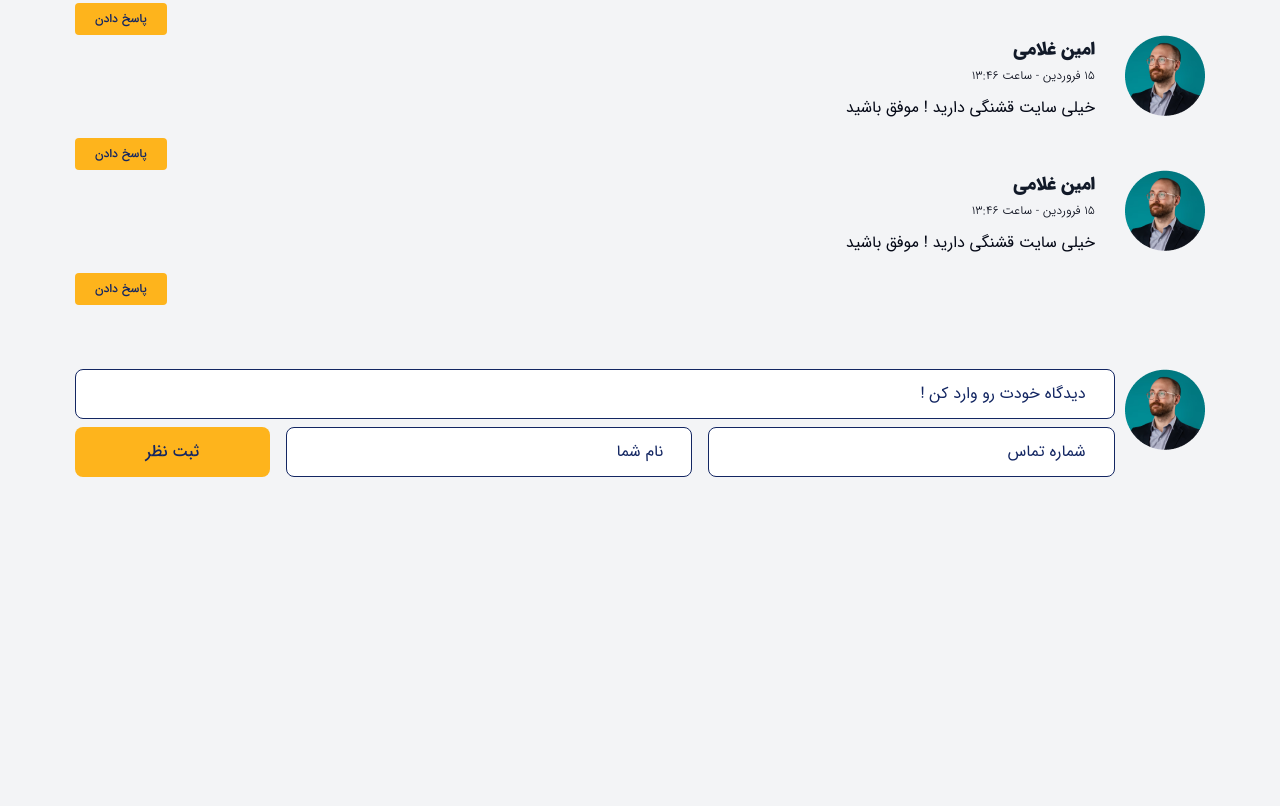
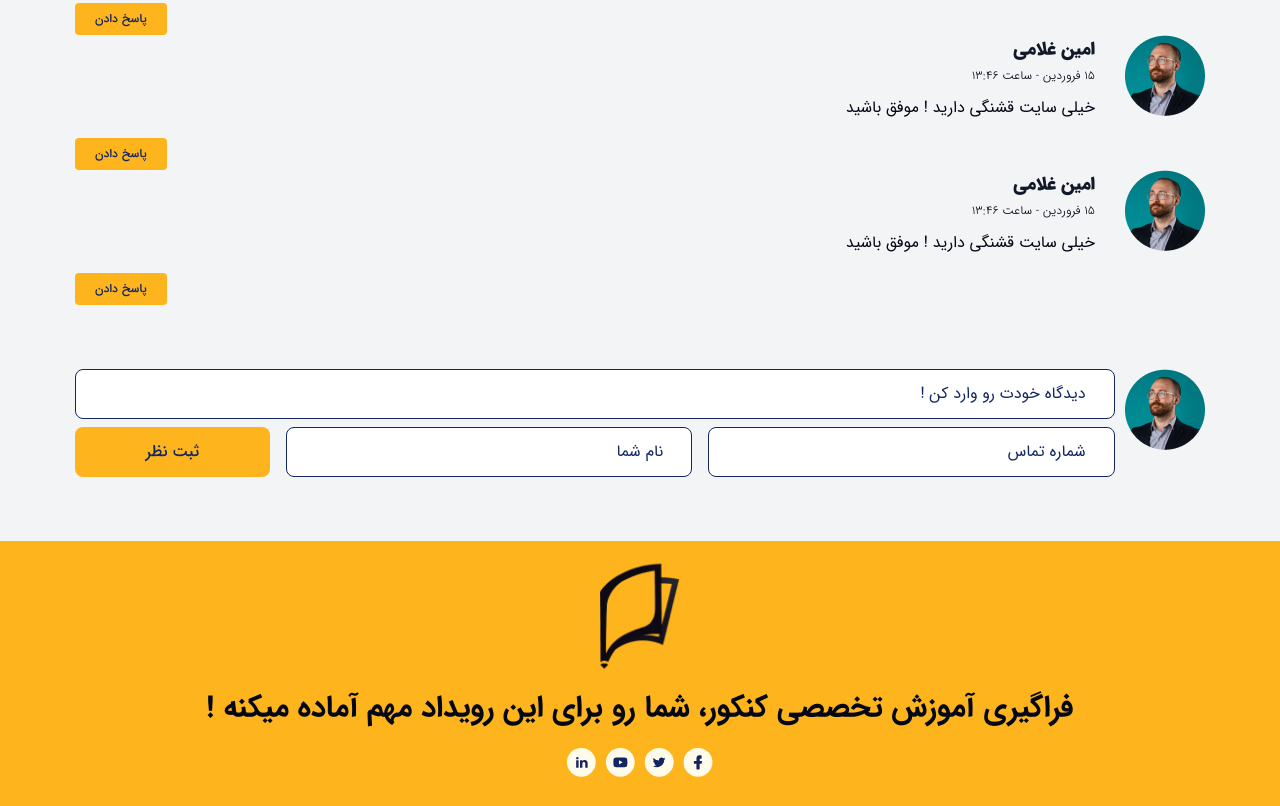
Before and after one commit to HadiKia/dani, a website: page index.html in a window 1280 px wide. Shown: the part 2543-3349 px from the top of the page. Before the commit the page ends 3084 px from the top, so only its background shows below. Drawn offline with nearby package versions, Linux system fonts and the light colour scheme.

Commit message:
The footer has been created

```diff
--- a/index.html
+++ b/index.html
@@ -889,7 +889,7 @@
             <input type="text" placeholder="نام شما" class="md:col-span-2" />
             <button
               @click="isOpenComment = false"
-              class="bg-secondary text-primary text-xs md:text-base font-medium rounded-sm px-[7px] py-[3.25px] mr-5 md:mr-0 md:rounded-lg"
+              class="bg-secondary text-primary text-xs md:text-base font-medium rounded-sm px-[7px] py-[3.25px] mr-2.5 md:mr-0 md:rounded-lg"
             >
               ثبت نظر
             </button>
@@ -951,7 +951,7 @@
             <input type="text" placeholder="نام شما" class="md:col-span-2" />
             <button
               @click="isOpenComment = false"
-              class="bg-secondary text-primary text-xs md:text-base font-medium rounded-sm px-[7px] py-[3.25px] mr-5 md:mr-0 md:rounded-lg"
+              class="bg-secondary text-primary text-xs md:text-base font-medium rounded-sm px-[7px] py-[3.25px] mr-2.5 md:mr-0 md:rounded-lg"
             >
               ثبت نظر
             </button>
@@ -1013,7 +1013,7 @@
             <input type="text" placeholder="نام شما" class="md:col-span-2" />
             <button
               @click="isOpenComment = false"
-              class="bg-secondary text-primary text-xs md:text-base font-medium rounded-sm px-[7px] py-[3.25px] mr-5 md:mr-0 md:rounded-lg"
+              class="bg-secondary text-primary text-xs md:text-base font-medium rounded-sm px-[7px] py-[3.25px] mr-2.5 md:mr-0 md:rounded-lg"
             >
               ثبت نظر
             </button>
@@ -1075,7 +1075,7 @@
             <input type="text" placeholder="نام شما" class="md:col-span-2" />
             <button
               @click="isOpenComment = false"
-              class="bg-secondary text-primary text-xs md:text-base font-medium rounded-sm px-[7px] py-[3.25px] mr-5 md:mr-0 md:rounded-lg"
+              class="bg-secondary text-primary text-xs md:text-base font-medium rounded-sm px-[7px] py-[3.25px] mr-2.5 md:mr-0 md:rounded-lg"
             >
               ثبت نظر
             </button>
@@ -1101,7 +1101,7 @@
           <input type="number" placeholder="شماره تماس" class="md:col-span-2" />
           <input type="text" placeholder="نام شما" class="md:col-span-2" />
           <button
-            class="bg-secondary text-primary text-xs md:text-base font-medium rounded-sm px-[7px] py-[3.25px] mr-5 md:mr-0 md:rounded-lg"
+            class="bg-secondary text-primary text-xs md:text-base font-medium rounded-sm px-[7px] py-[3.25px] mr-2.5 md:mr-0 md:rounded-lg"
           >
             ثبت نظر
           </button>
@@ -1109,7 +1109,120 @@
       </div>
     </main>
 
-
+    <!-- footer -->
+    <div class="bg-secondary">
+      <footer
+        class="max-w-[1130px] mx-auto px-[29px] flex flex-col items-center pt-2 pb-9"
+      >
+        <img
+          src="assets/images/Daaninologo.png"
+          alt="Daaninologo"
+          class="w-10 md:w-20 mb-0.5 md:mb-2"
+        />
+        <p
+          class="text-textColor font-bold text-[15px] text-center mb-2 md:text-xl lg:text-3xl md:mb-7"
+        >
+          فراگیری آموزش تخصصی کنکور، شما رو برای این رویداد مهم آماده میکنه !
+        </p>
+        <div class="flex items-center gap-x-2 md:gap-x-6">
+          <a href="#">
+            <svg
+              xmlns="http://www.w3.org/2000/svg"
+              width="15"
+              height="15"
+              fill="none"
+              class="md:scale-[2]"
+            >
+              <path
+                fill="#FFFBEB"
+                d="M-.004 7.433a7.242 7.242 0 1 1 14.484 0 7.242 7.242 0 0 1-14.484 0Z"
+              />
+              <g clip-path="url(#a)">
+                <path
+                  fill="#132662"
+                  d="M8.982 6.73h-.86V5.578h.701a.22.22 0 0 0 .227-.227v-1.2a.22.22 0 0 0-.227-.225h-.826c-.894 0-1.516.633-1.516 1.572v1.211h-.996a.304.304 0 0 0-.305.306v.815c0 .158.124.305.305.305h.973v2.501c0 .158.125.305.306.305h1.064a.24.24 0 0 0 .17-.079.295.295 0 0 0 .079-.192V8.145h.747c.146 0 .26-.09.282-.226v-.023l.159-.78c.011-.08 0-.17-.068-.26-.023-.057-.125-.114-.215-.125Z"
+                />
+              </g>
+              <defs>
+                <clipPath id="a">
+                  <path fill="#fff" d="M3.617 3.811h7.242v7.242H3.617z" />
+                </clipPath>
+              </defs>
+            </svg>
+          </a>
+          <a href="#">
+            <svg
+              xmlns="http://www.w3.org/2000/svg"
+              width="15"
+              height="15"
+              fill="none"
+              class="md:scale-[2]"
+            >
+              <path
+                fill="#FFFBEB"
+                fill-rule="evenodd"
+                d="M.102 7.433a7.242 7.242 0 1 1 14.484 0 7.242 7.242 0 0 1-14.484 0Z"
+                clip-rule="evenodd"
+              />
+              <g clip-path="url(#a)">
+                <path
+                  fill="#132662"
+                  d="M10.347 5.758c.04-.047-.012-.109-.072-.087-.133.05-.255.082-.435.102.222-.123.325-.3.408-.515.02-.053-.04-.1-.093-.075a2.758 2.758 0 0 1-.685.22 1.357 1.357 0 0 0-.956-.385c-.724 0-1.311.546-1.311 1.22 0 .095.012.188.034.277A3.831 3.831 0 0 1 4.624 5.34c-.044-.047-.124-.04-.152.017a1.144 1.144 0 0 0-.114.498c0 .423.231.796.583 1.015a1.391 1.391 0 0 1-.447-.088c-.068-.025-.145.02-.136.088.07.523.494.956 1.04 1.058a1.4 1.4 0 0 1-.43.04c-.074-.005-.133.06-.101.122.205.41.648.696 1.164.705a2.757 2.757 0 0 1-1.627.522c-.076 0-.109.097-.041.13.518.256 1.11.4 1.737.4 2.41 0 3.729-1.857 3.729-3.467 0-.053-.002-.106-.004-.158.196-.131.372-.288.522-.463Z"
+                />
+              </g>
+              <defs>
+                <clipPath id="a">
+                  <path fill="#fff" d="M3.723 3.811h7.242v7.242H3.723z" />
+                </clipPath>
+              </defs>
+            </svg>
+          </a>
+          <a href="#">
+            <svg
+              xmlns="http://www.w3.org/2000/svg"
+              width="15"
+              height="15"
+              fill="none"
+              class="md:scale-[2]"
+            >
+              <path
+                fill="#FFFBEB"
+                d="M7.398 14.572a7.19 7.19 0 1 0 0-14.382 7.19 7.19 0 0 0 0 14.382Z"
+              />
+              <g clip-path="url(#a)">
+                <path
+                  fill="#132662"
+                  d="M10.81 5.746a.867.867 0 0 0-.622-.622c-.543-.147-2.739-.147-2.739-.147s-2.195 0-2.738.147a.867.867 0 0 0-.622.622c-.148.555-.148 1.686-.148 1.686s0 1.143.148 1.686c.079.306.316.544.622.623.543.147 2.738.147 2.738.147s2.196 0 2.739-.147a.867.867 0 0 0 .622-.623c.147-.543.147-1.686.147-1.686s0-1.131-.147-1.686ZM6.748 8.485V6.38L8.57 7.432 6.748 8.485Z"
+                />
+              </g>
+              <defs>
+                <clipPath id="a">
+                  <path fill="#fff" d="M3.828 3.811h7.242v7.242H3.828z" />
+                </clipPath>
+              </defs>
+            </svg>
+          </a>
+          <a href="#">
+            <svg
+              xmlns="http://www.w3.org/2000/svg"
+              width="15"
+              height="15"
+              fill="none"
+              class="md:scale-[2]"
+            >
+              <path
+                fill="#FFFBEB"
+                d="M7.4 14.572A7.19 7.19 0 1 0 7.4.19a7.19 7.19 0 0 0 0 14.382Z"
+              />
+              <path
+                fill="#132662"
+                d="M6.026 5.32a.603.603 0 1 1-1.207 0 .603.603 0 0 1 1.207 0Zm.018 1.05H4.837v3.778h1.207V6.37Zm1.908 0H6.75v3.778h1.188V8.166c0-1.105 1.44-1.207 1.44 0v1.982h1.192V7.755c0-1.861-2.13-1.792-2.631-.878l.012-.507Z"
+              />
+            </svg>
+          </a>
+        </div>
+      </footer>
+    </div>
 
     <script
       defer
--- a/tailwind.css
+++ b/tailwind.css
@@ -6,7 +6,7 @@
 @layer base {
   [type="text"],
   [type="number"] {
-    @apply outline-none border border-primary placeholder:text-primary px-[7px] py-[3.25px] rounded-sm md:px-7 md:py-3 md:rounded-lg md:text-base;
+    @apply outline-none border border-primary placeholder:text-primary px-[7px] py-[3.25px] rounded-sm md:px-7 md:py-3 md:rounded-lg text-xs md:text-base;
   }
 }
 
@@ -19,3 +19,7 @@ input::-webkit-inner-spin-button {
 input[type="number"] {
   -moz-appearance: textfield;
 }
+
+::-webkit-scrollbar {
+  display: none;
+}
```
Also changed, not shown: assets/css/style.css, assets/images/Daaninologo.png (added).
